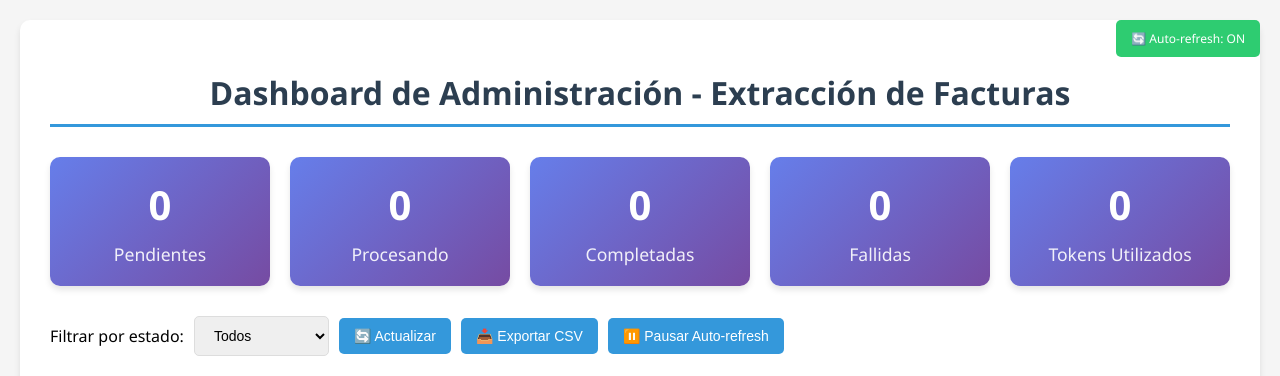
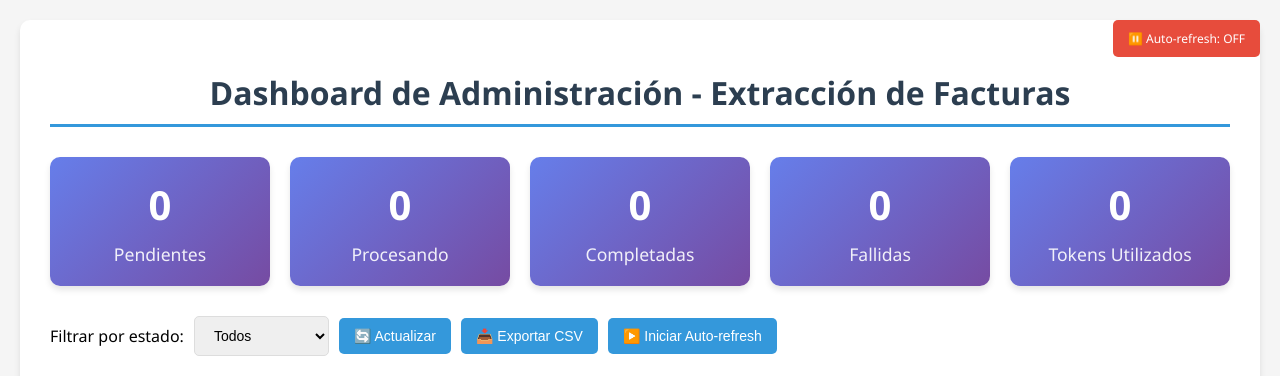
Before and after one commit to Juver-Malpartida/invoice-fastapi, a FastAPI app: page /admin in a window 1280 px wide. Shown: the top 376 px of the page. Run offline with FastAPI, Linux system fonts and the light colour scheme; data that the repository does not hold is empty.

Commit message:
feat: Update auto-refresh feature and modal display settings in admin dashboard

```diff
--- a/templates/admin_dashboard.html
+++ b/templates/admin_dashboard.html
@@ -330,7 +330,7 @@
             position: fixed;
             top: 20px;
             right: 20px;
-            background-color: #2ecc71;
+            background-color: #e74c3c;
             color: white;
             padding: 10px 15px;
             border-radius: 5px;
@@ -347,7 +347,7 @@
 
 <body>
     <div class="auto-refresh" id="autoRefresh">
-        🔄 Auto-refresh: ON
+        ⏸️ Auto-refresh: OFF
     </div>
 
     <div class="container">
@@ -387,7 +387,7 @@
             </select>
             <button onclick="refreshData()">🔄 Actualizar</button>
             <button onclick="exportData()">📥 Exportar CSV</button>
-            <button onclick="toggleAutoRefresh()">⏸️ Pausar Auto-refresh</button>
+            <button onclick="toggleAutoRefresh()">▶️ Iniciar Auto-refresh</button>
         </div>
 
         <div id="loading" class="loading">
@@ -425,7 +425,7 @@
 
     <script>
         let autoRefreshInterval;
-        let autoRefreshEnabled = true;
+        let autoRefreshEnabled = false;
 
         function formatDate(dateString) {
             if (!dateString) return '-';
@@ -630,7 +630,7 @@
         }
 
         // Cerrar modal al hacer clic fuera de él
-        window.onclick = function(event) {
+        window.onclick = function (event) {
             const modal = document.getElementById('detailModal');
             if (event.target === modal) {
                 closeModal();
@@ -642,7 +642,8 @@
 
         // Inicializar
         refreshData();
-        startAutoRefresh();
+        // Auto-refresh deshabilitado por defecto
+        // startAutoRefresh();
     </script>
 </body>
 
```
